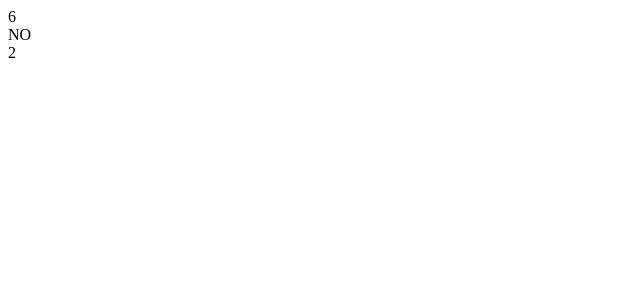
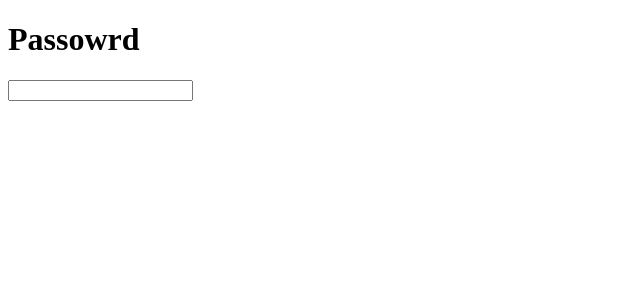
Before and after one commit to sawatch-fisherman/vuejs-2025-learning-log, a Vue app in the folder vuejs-2025-learning-log/: page / in a window 1280 px wide. Shown: the top 300 px of the page, without its empty margins (0-640 px from the left). Built offline with nearby package versions, Linux system fonts and the light colour scheme.

Commit message:
section-02-23

```diff
--- a/vuejs-2025-learning-log/src/App.vue
+++ b/vuejs-2025-learning-log/src/App.vue
@@ -1,11 +1,7 @@
 <script setup>
 import { ref } from 'vue'
-
-const count = ref(2);
-const count2 = ref(4);
+const message = ref('<h1>Passowrd</h1><input>')      // ←のようなコードはXSSの対象のため記述しない
 </script>
 <template>
-  <div>{{ count + count2 }}</div>
-  <div>{{ count > 3 ? 'YES' : 'NO' }}</div>
-  <div>{{ count }}</div>
+  <div v-html="message"></div>
 </template>
```
